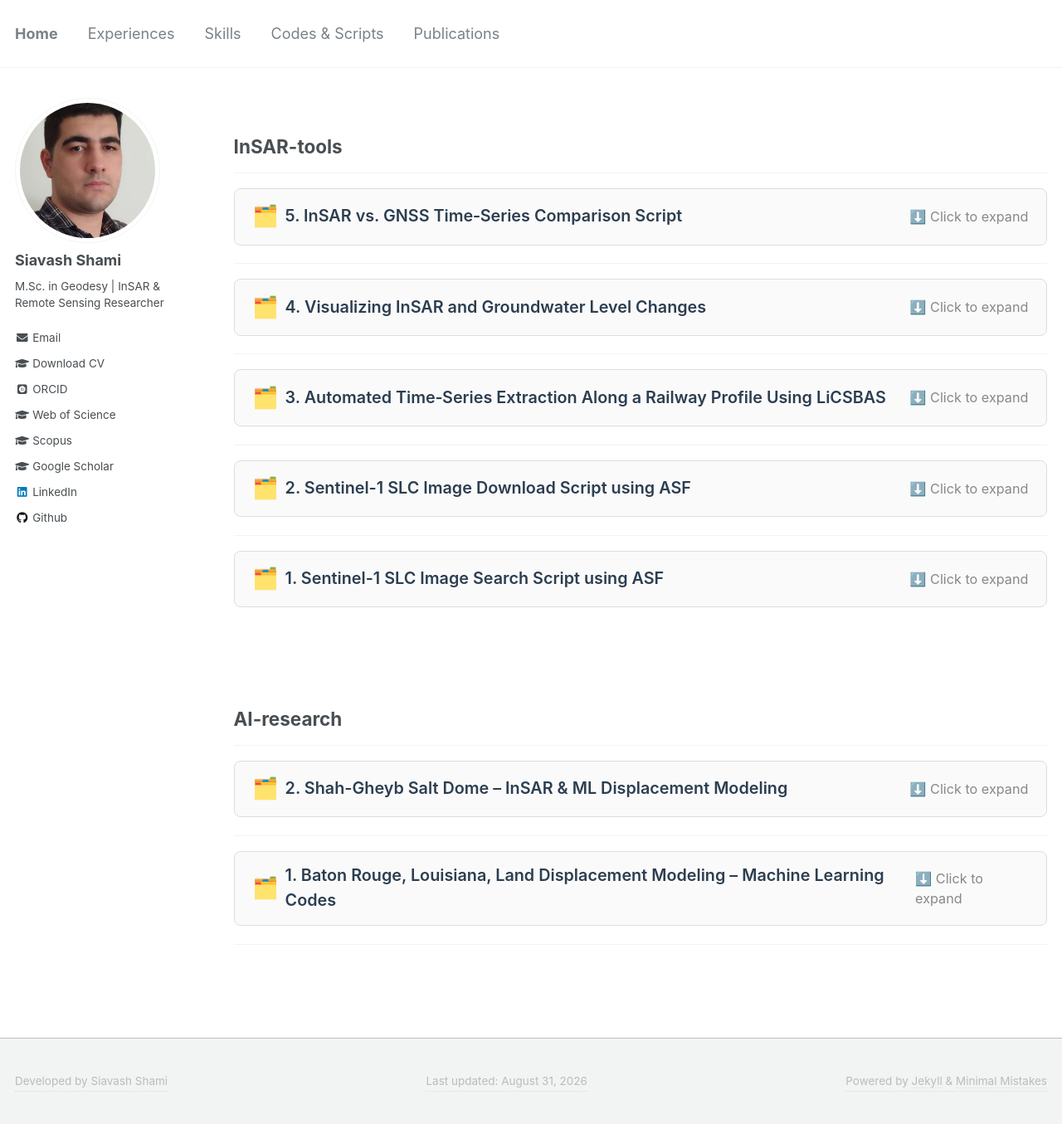
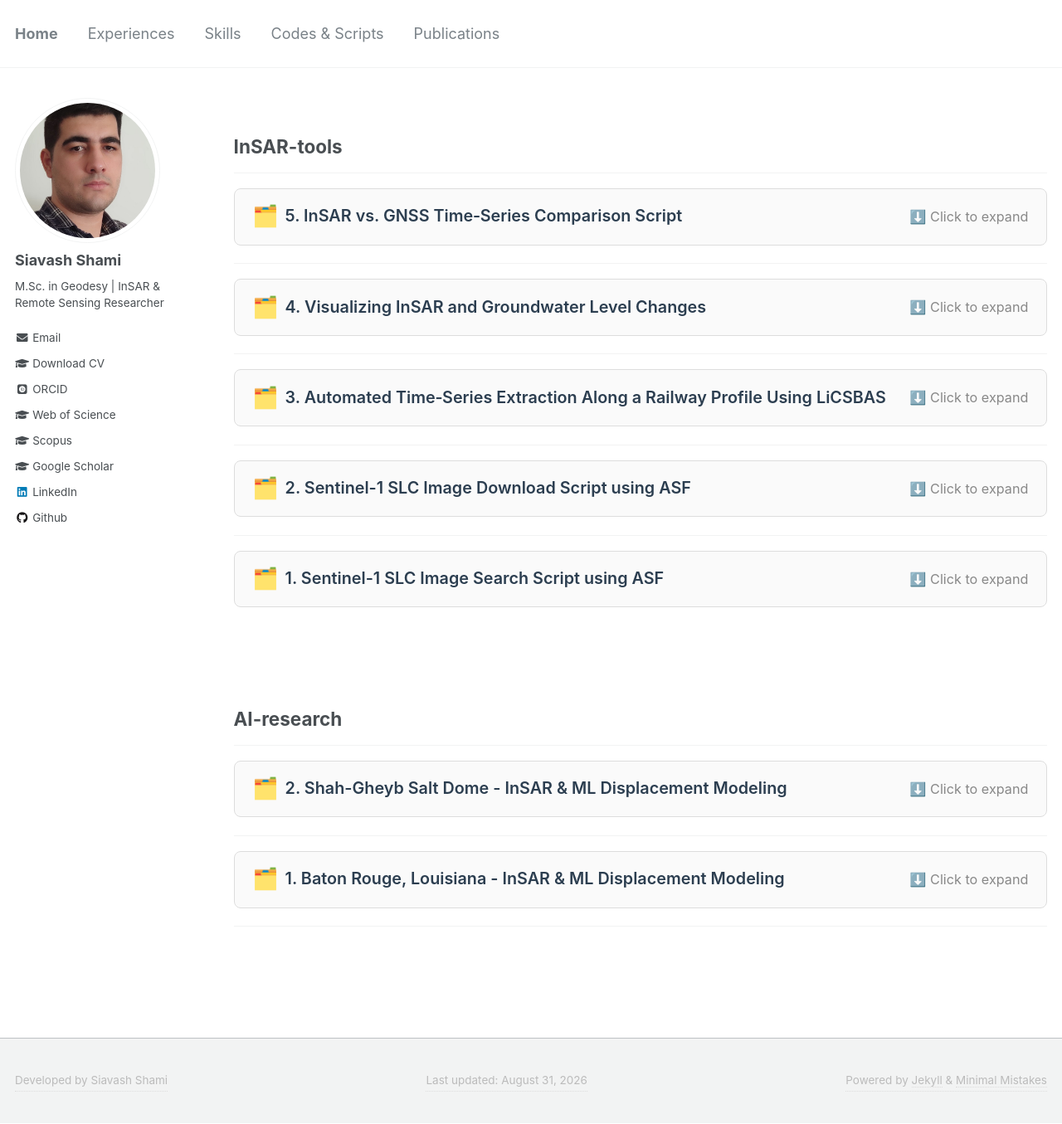
Before and after one commit to siavashshami/siavashshami.github.io, a Jekyll site: the page built from _pages/codes_scripts.md, in a window 1280 px wide and 1355 px high. Shown: the whole window at 83% size. Built offline with Jekyll 4.4.1, drawn with Linux system fonts in a browser that asks for light colours; some web fonts are replaced.

Commit message:
Update codes_scripts.md

```diff
--- a/_pages/codes_scripts.md
+++ b/_pages/codes_scripts.md
@@ -187,7 +187,7 @@ The script uses the asf_search library to query the ASF API and performs geometr
 <details style="border: 1px solid #ddd; border-radius: 8px; padding: 0.8rem 1.2rem; margin-bottom: 1.2rem; background: #fafafa; transition: all 0.2s;">
   <summary style="font-size: 1.1rem; font-weight: 600; color: #2c3e50; cursor: pointer; list-style: none; display: flex; align-items: center; gap: 8px;">
     <span style="font-size: 1.4rem;">🗂️</span>
-    2. Shah-Gheyb Salt Dome – InSAR & ML Displacement Modeling
+    2. Shah-Gheyb Salt Dome - InSAR & ML Displacement Modeling
     <span style="margin-left: auto; font-size: 0.9rem; color: #888; font-weight: 400;">
       ⬇️ Click to expand
     </span>
@@ -223,7 +223,7 @@ The script uses the asf_search library to query the ASF API and performs geometr
 <details style="border: 1px solid #ddd; border-radius: 8px; padding: 0.8rem 1.2rem; margin-bottom: 1.2rem; background: #fafafa; transition: all 0.2s;">
   <summary style="font-size: 1.1rem; font-weight: 600; color: #2c3e50; cursor: pointer; list-style: none; display: flex; align-items: center; gap: 8px;">
     <span style="font-size: 1.4rem;">🗂️</span>
-    1. Baton Rouge, Louisiana, Land Displacement Modeling – Machine Learning Codes
+    1. Baton Rouge, Louisiana - InSAR & ML Displacement Modeling
     <span style="margin-left: auto; font-size: 0.9rem; color: #888; font-weight: 400;">
       ⬇️ Click to expand
     </span>
```
